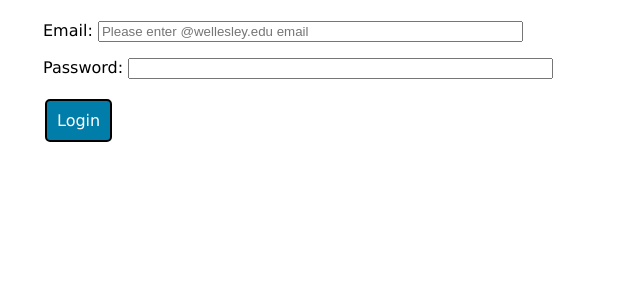
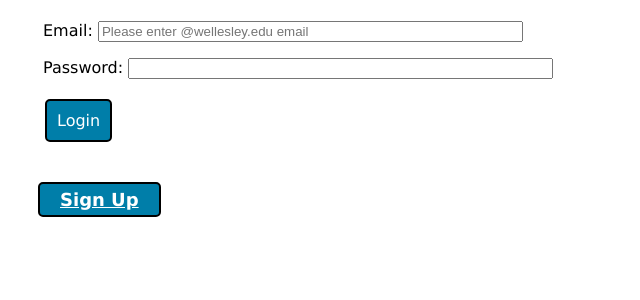
Before and after one commit to anjalikarki1711/roomie-match, a Flask app: page /login/ in a window 1280 px wide; the page is wider, and only the part inside the window is pictured. Shown: the part 48-348 px from the top of that part, without its empty margins (0-640 px from the left). Run offline with Flask 3, Linux system fonts and the light colour scheme.

Commit message:
fixed css for login logout buttons

```diff
--- a/static/style.css
+++ b/static/style.css
@@ -87,6 +87,17 @@
         visibility: visible;
 }
 
+.loginButtons{
+    display: inline-block;
+    padding: 5px 20px;
+    font-size: 18px;
+    background-color: #007ea9;
+    border: 2px solid #000;
+    border-radius: 5px;
+    cursor: pointer;
+    text-align: center;
+    text-decoration: none;
+}
 #logoutButton{
     display: inline-block;
     padding: 5px 20px;
```
